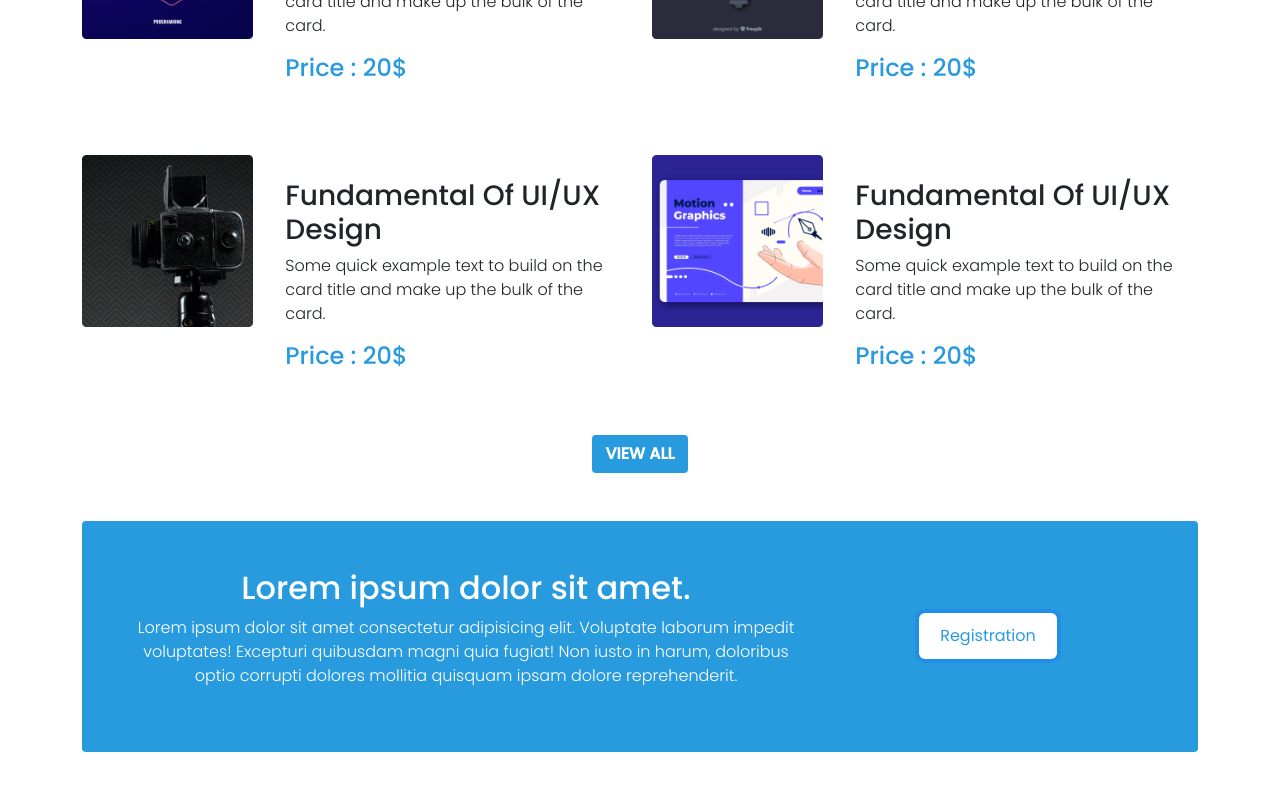
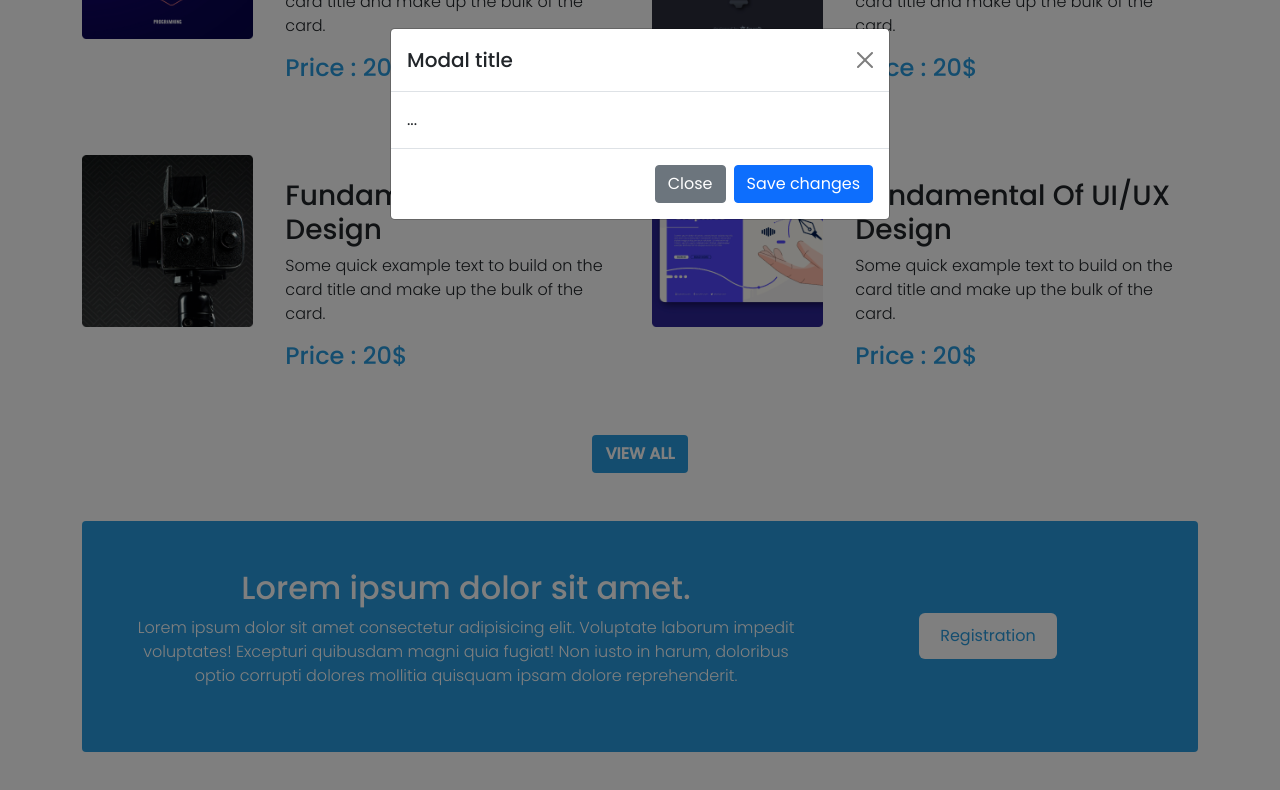
Before and after one commit to Rimonhasan7/-Tech_skill_assignment3_bootstrap, a plain HTML site: page index.html in a window 1280 px wide. Both pictures are taken after a click on the button "Registration". Shown: the part 1325-2115 px from the top of the page. Drawn offline with nearby package versions, Linux system fonts and the light colour scheme.

Commit message:
test modale

```diff
--- a/index.html
+++ b/index.html
@@ -203,10 +203,33 @@
                 <p class="fw-light">Lorem ipsum dolor sit amet consectetur adipisicing elit. Voluptate laborum impedit voluptates! Excepturi quibusdam magni quia fugiat! Non iusto in harum, doloribus optio corrupti dolores mollitia quisquam ipsam dolore reprehenderit.</p>
             </div>
             <div class="col-lg-4 col-md-12 d-flex align-items-center justify-content-center">
-                <button class="btn reg-btn">Registration</button>
+                <!-- Button trigger modal -->
+                <button type="button" class="btn reg-btn" data-bs-toggle="modal" data-bs-target="#exampleModal">
+                    Registration
+                </button>
+
+                <!-- Modal -->
+                <div class="modal fade" id="exampleModal" tabindex="-1" aria-labelledby="exampleModalLabel" aria-hidden="true">
+                    <div class="modal-dialog">
+                    <div class="modal-content">
+                        <div class="modal-header">
+                        <h5 class="modal-title" id="exampleModalLabel">Modal title</h5>
+                        <button type="button" class="btn-close" data-bs-dismiss="modal" aria-label="Close"></button>
+                        </div>
+                        <div class="modal-body">
+                        ...
+                        </div>
+                        <div class="modal-footer">
+                        <button type="button" class="btn btn-secondary" data-bs-dismiss="modal">Close</button>
+                        <button type="button" class="btn btn-primary">Save changes</button>
+                        </div>
+                    </div>
+                    </div>
+                </div>
             </div>
            </div>
           </div>
+
        </section>
     </main>
 
```
Also changed, not shown: just.html (deleted, +0 -15 lines).
